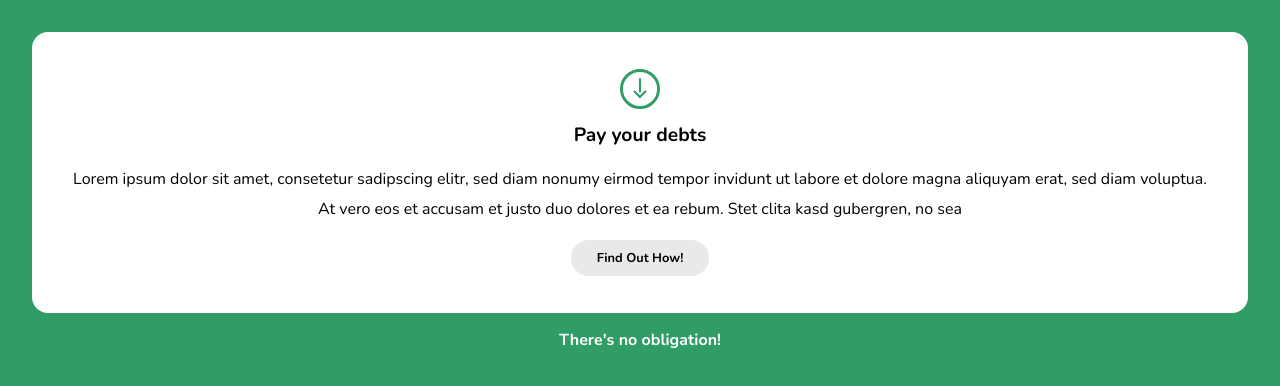
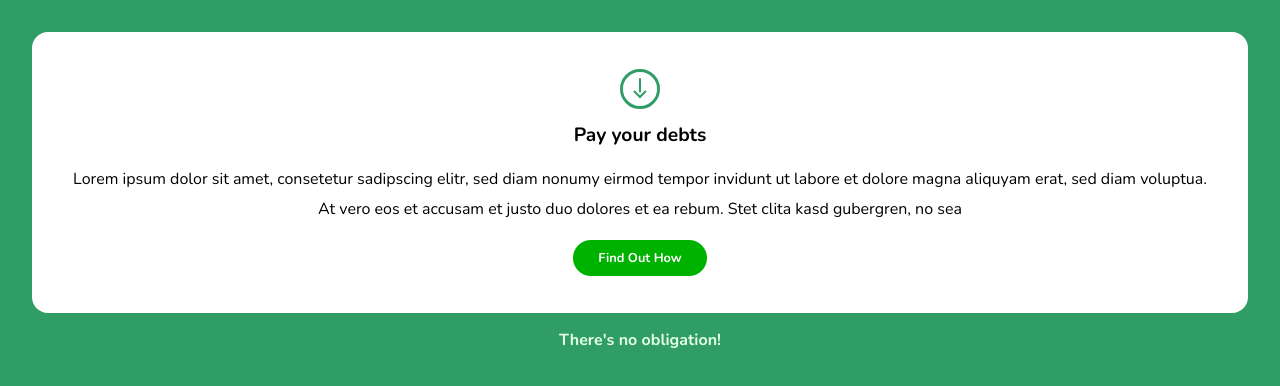
Before and after one commit to Beta-23/UI_Design_Action_Card, a plain HTML site: page index.html in a window 1280 px wide. Drawn offline with nearby package versions, Linux system fonts and the light colour scheme.

Commit message:
Fix color contrast in action button and container

```diff
--- a/index.css
+++ b/index.css
@@ -33,18 +33,18 @@ h1 {
 
 a {
     display: inline-block;
-    color: black;
+    color: white;
     text-decoration: none;
     font-weight: bold;
     border-radius: 5em;
     font-size: .8em;
-    background: #e9e9e9;
+    background: #00b200;
     padding: .7em 2em;
     margin-top: auto;
 }
 .obligation {
     text-align: center;
-    color: white;
+    color: #e5ffe5;
     font-weight: bold;
     margin-bottom: 0;
 }
--- a/index.html
+++ b/index.html
@@ -22,7 +22,7 @@
 
             <p>Lorem ipsum dolor sit amet, consetetur sadipscing elitr, sed diam nonumy eirmod tempor invidunt ut labore et dolore magna aliquyam erat, sed diam voluptua. At vero eos et accusam et justo duo dolores et ea rebum. Stet clita kasd gubergren, no sea</p>
 
-            <a href="#">Find Out How!</a>
+            <a href="#">Find Out How</a>
 
         </div>
 
```
